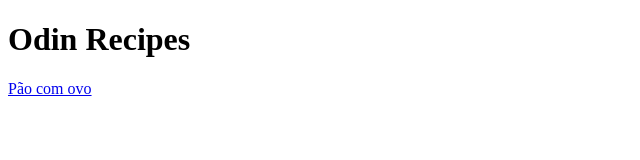
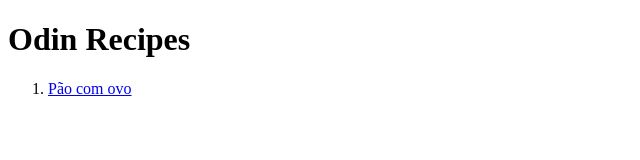
Before and after one commit to gabrielcastroandrade/odin-recipes, a plain HTML site: page index.html in a window 1280 px wide. Shown: the whole page, without its empty margins (0-640 px from the left). Drawn offline with Linux system fonts and the light colour scheme.

Commit message:
Na index.html, coloquei os links numa lista

```diff
--- a/index.html
+++ b/index.html
@@ -7,10 +7,10 @@
 </head>
 <body>
     <h1>Odin Recipes</h1>
-    <a href="recipes/pao-com-ovo.html">Pão com ovo</a>
+    <ol>
+        <li><a href="recipes/pao-com-ovo.html">Pão com ovo</a></li>
 
-
-
+    </ol>
 
 </body>
 </html>
```
